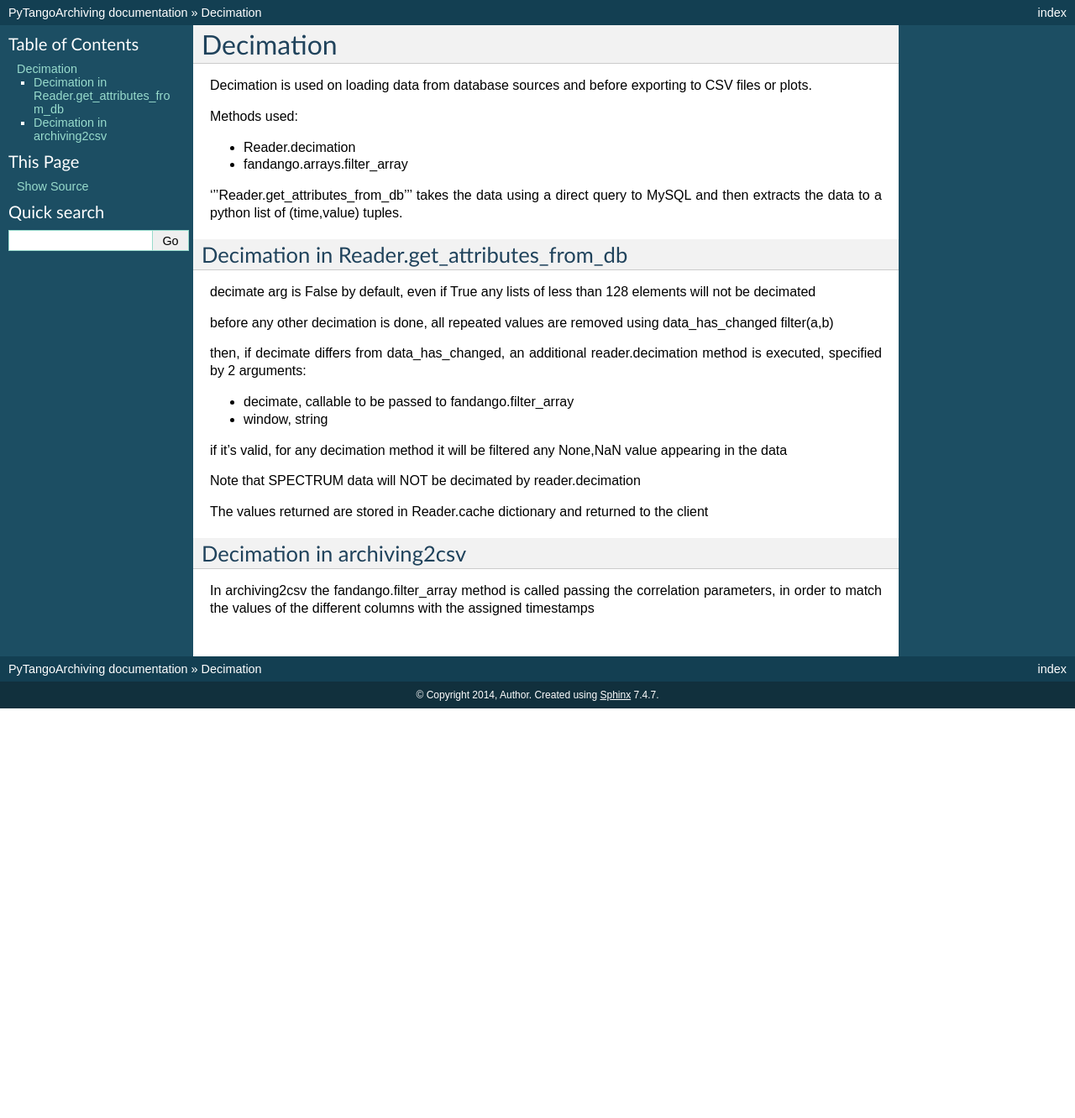
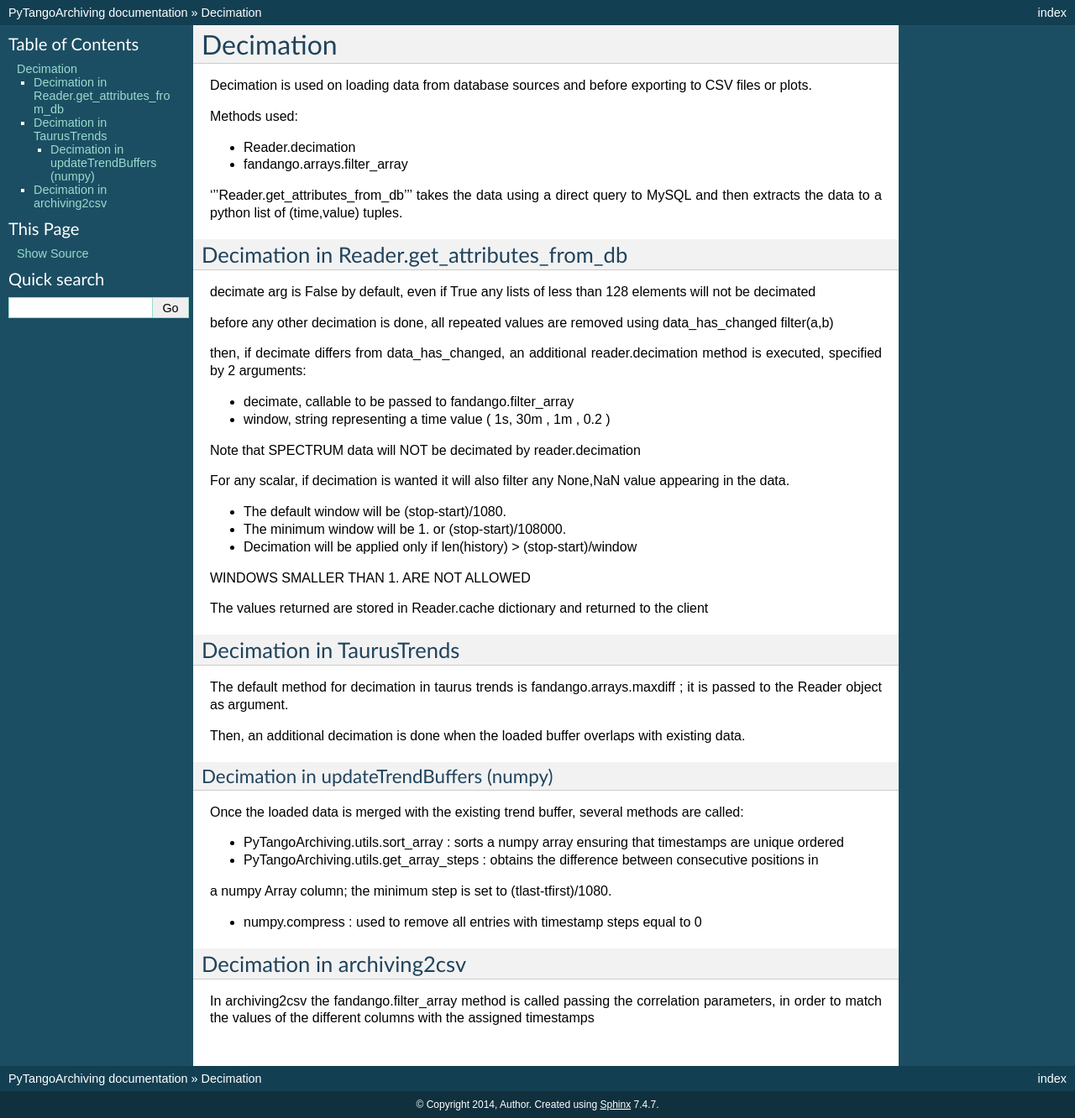
Before and after one commit to tango-controls/PyTangoArchiving, a Sphinx documentation site: the page built from doc/brief/ReaderAndDecimation.rst, in a window 1280 px wide. Shown: the whole page at 84% size. Built offline with Sphinx 7.4.7, drawn with Linux system fonts in a browser that asks for light colours; before the commit the page ends 900 px from its top, so only the background shows below that.

Commit message:
Update ReaderAndDecimation.rst

```diff
--- a/doc/brief/ReaderAndDecimation.rst
+++ b/doc/brief/ReaderAndDecimation.rst
@@ -23,13 +23,40 @@ then, if decimate differs from data_has_changed, an additional reader.decimation
 specified by 2 arguments:
 
 - decimate, callable to be passed to fandango.filter_array
-- window, string
-
-if it's valid, for any decimation method it will be filtered any None,NaN value appearing in the data
+- window, string representing a time value ( 1s, 30m , 1m , 0.2 )
 
 Note that SPECTRUM data will NOT be decimated by reader.decimation
 
+For any scalar, if decimation is wanted it will also filter any None,NaN value appearing in the data.
+
+- The default window will be (stop-start)/1080.
+- The minimum window will be 1. or (stop-start)/108000.
+- Decimation will be applied only if len(history) > (stop-start)/window
+
+WINDOWS SMALLER THAN 1. ARE NOT ALLOWED
+
 The values returned are stored in Reader.cache dictionary and returned to the client
+
+Decimation in TaurusTrends
+--------------------------
+
+The default method for decimation in taurus trends is fandango.arrays.maxdiff ; it is passed to
+the Reader object as argument.
+
+Then, an additional decimation is done when the loaded buffer overlaps with existing data.
+
+Decimation in updateTrendBuffers (numpy)
+........................................
+
+Once the loaded data is merged with the existing trend buffer, several methods are called:
+
+- PyTangoArchiving.utils.sort_array : sorts a numpy array ensuring that timestamps are unique ordered
+
+- PyTangoArchiving.utils.get_array_steps : obtains the difference between consecutive positions in
+a numpy Array column; the minimum step is set to (tlast-tfirst)/1080.
+
+- numpy.compress : used to remove all entries with timestamp steps equal to 0
+
 
 Decimation in archiving2csv
 ---------------------------
```
